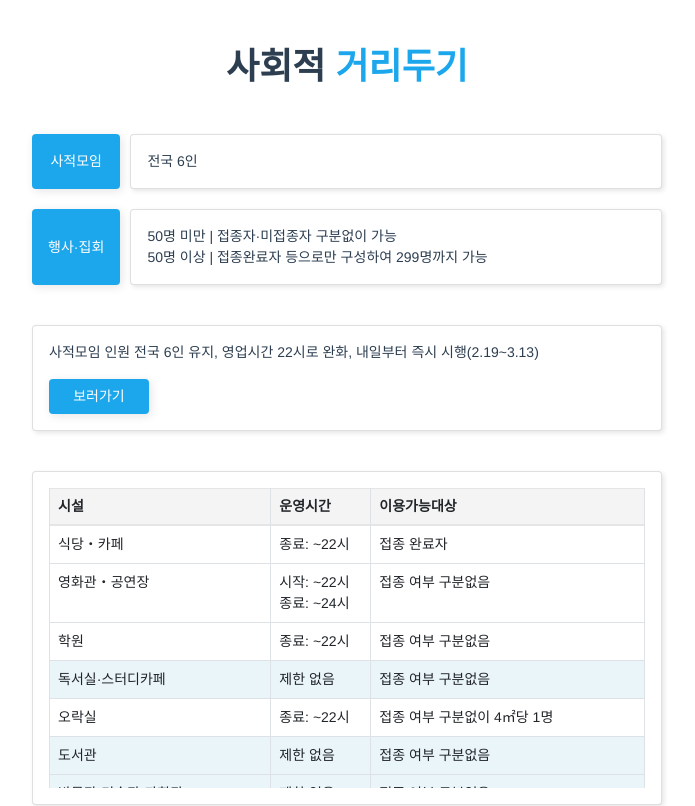
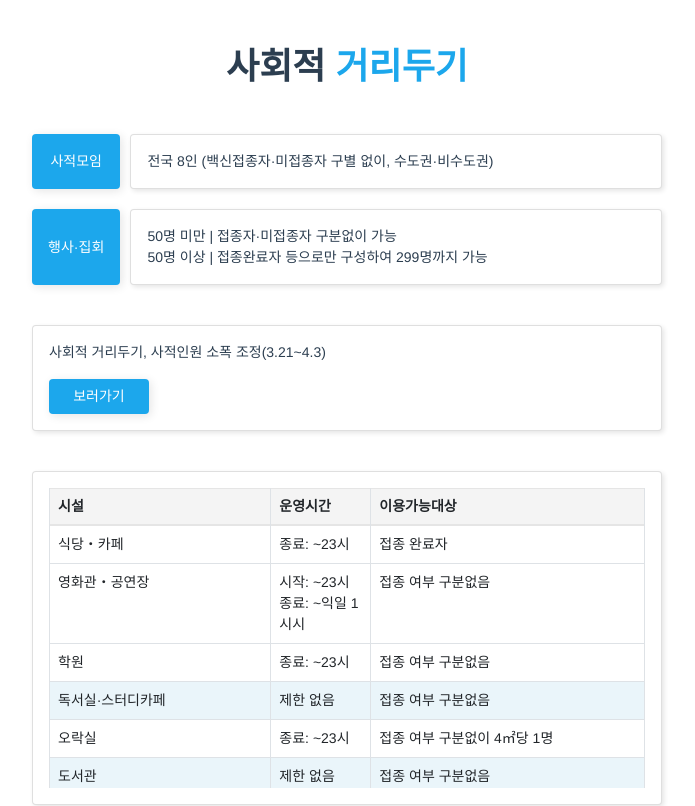
Before and after one commit to yujung7768903/social-distancing, a Vue app: page / in a window 1280 px wide. Shown: the top 806 px of the page, without its empty margins (293-988 px from the left). Built offline with nearby package versions, Linux system fonts and the light colour scheme; a web font is replaced by a local one.

Commit message:
Update social-distancing rule

```diff
--- a/src/App.vue
+++ b/src/App.vue
@@ -9,7 +9,7 @@
         <div class="article horizontal">
           <div class="point box">사적모임</div>
           <b-card>
-            <b-card-text>전국 6인</b-card-text>
+            <b-card-text>전국 8인 (백신접종자·미접종자 구별 없이, 수도권·비수도권)</b-card-text>
           </b-card>
         </div>
         <div class="article horizontal">
@@ -21,9 +21,9 @@
       </div>
       <b-card class="left">
         <b-card-text>
-          사적모임 인원 전국 6인 유지, 영업시간 22시로 완화, 내일부터 즉시 시행(2.19~3.13)
+          사회적 거리두기, 사적인원 소폭 조정(3.21~4.3)
         </b-card-text>
-        <a class="point box" target="_blank" href="http://ncov.mohw.go.kr/tcmBoardView.do?brdId=&brdGubun=&dataGubun=&ncvContSeq=370247&contSeq=370247&board_id=&gubun=ALL">보러가기</a>
+        <a class="point box" target="_blank" href="http://ncov.mohw.go.kr/tcmBoardView.do?brdId=3&brdGubun=31&dataGubun=&ncvContSeq=6496&contSeq=6496&board_id=311&gubun=ALL">보러가기</a>
       </b-card>
       <rule-list></rule-list>
       <b-card class="left">
--- a/src/components/rule-list.vue
+++ b/src/components/rule-list.vue
@@ -27,17 +27,18 @@ export default {
         {key: '운영시간', formatter: 'openingHour'},
         {key: '이용가능대상'}],
         items: [
-            { isActive: false, 시설: '식당‧카페', 운영시간: {close: '22'}, 이용가능대상: '접종 완료자' },
-            { isActive: false, 시설: '영화관‧공연장', 운영시간: {open: '22', close: '24'}, 이용가능대상: '접종 여부 구분없음' },
-            { isActive: false, 시설: '학원', 운영시간: {close: '22'}, 이용가능대상: '접종 여부 구분없음' },
+            { isActive: false, 시설: '식당‧카페', 운영시간: {close: '23'}, 이용가능대상: '접종 완료자' },
+            { isActive: false, 시설: '영화관‧공연장', 운영시간: {open: '23', close: '익일 1시'}, 이용가능대상: '접종 여부 구분없음' },
+            { isActive: false, 시설: '학원', 운영시간: {close: '23'}, 이용가능대상: '접종 여부 구분없음' },
             { isActive: true, 시설: '독서실·스터디카페', 운영시간: {close: '제한 없음'}, 이용가능대상: '접종 여부 구분없음' },
-            { isActive: true, 시설: '오락실', 운영시간: {close: '22'}, 이용가능대상: '접종 여부 구분없이 4㎡당 1명' },
+            { isActive: true, 시설: '오락실', 운영시간: {close: '23'}, 이용가능대상: '접종 여부 구분없이 4㎡당 1명' },
             { isActive: true, 시설: '도서관', 운영시간: {close: '제한 없음'}, 이용가능대상: '접종 여부 구분없음' },
             { isActive: true, 시설: '박물관·미술관·과학관', 운영시간: {close: '제한 없음'}, 이용가능대상: '접종 여부 구분없음' },
             { isActive: true, 시설: '놀이공원‧워터파크', 운영시간: {close: '제한 없음'}, 이용가능대상: '접종 여부 수용인원의 50%' },
             { isActive: true, 시설: '실외체육시설', 운영시간: {close: '제한 없음'}, 이용가능대상: '접종 여부 구분없이, 밀집도 제한 없음' },
             { isActive: true, 시설: '백화점·상점·마트(300㎡이상)', 운영시간: {close: '제한 없음'}, 이용가능대상: '접종 여부 구분없이, 밀집도 제한 없음' },
             { isActive: true, 시설: '전시회‧박람회', 운영시간: {close: '제한 없음'}, 이용가능대상: '접종 구분 없이 50명 미만(4㎡당 1명)' },
+            { isActive: true, 시설: '종교시설', 운영시간: {close: '제한 없음'}, 이용가능대상: '' },
         ],
     }
   },
```
